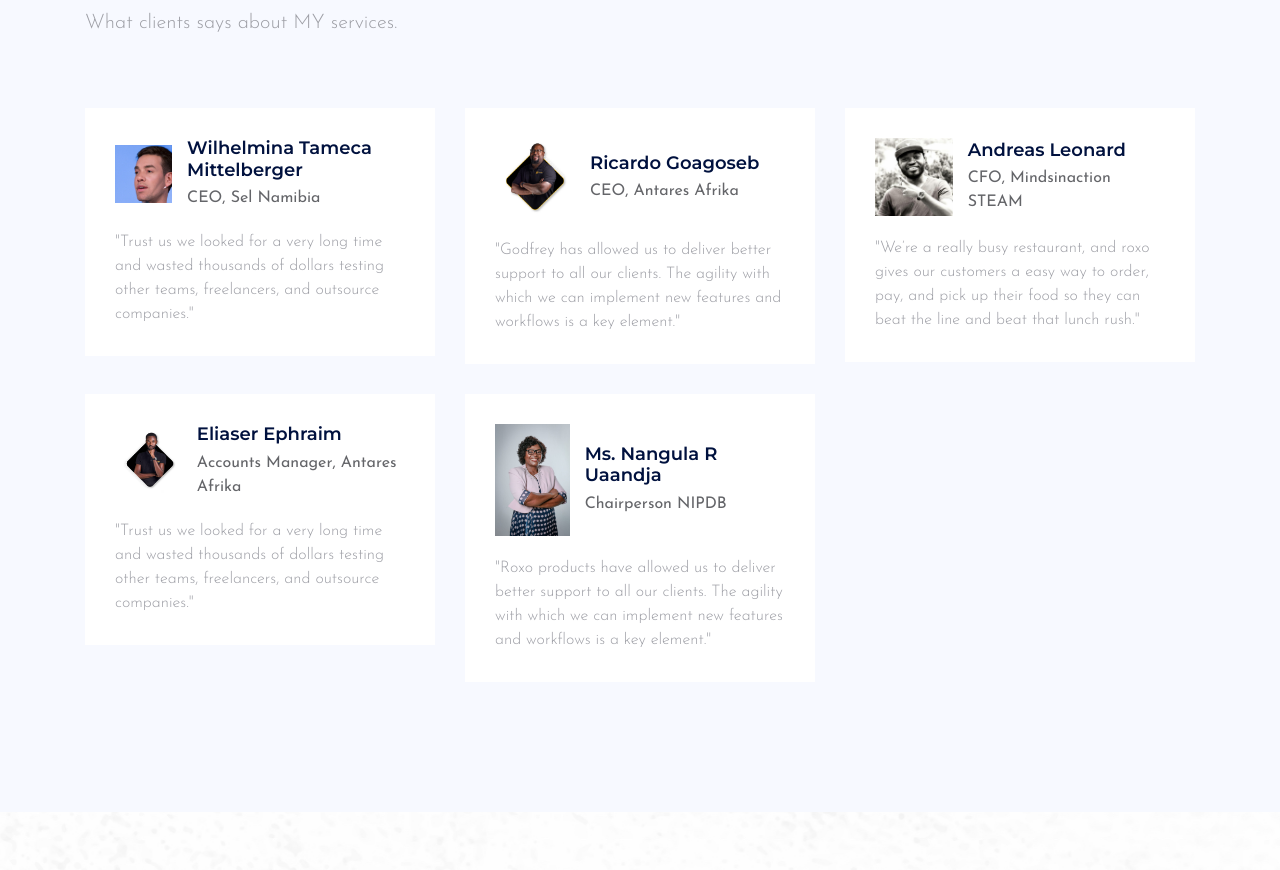
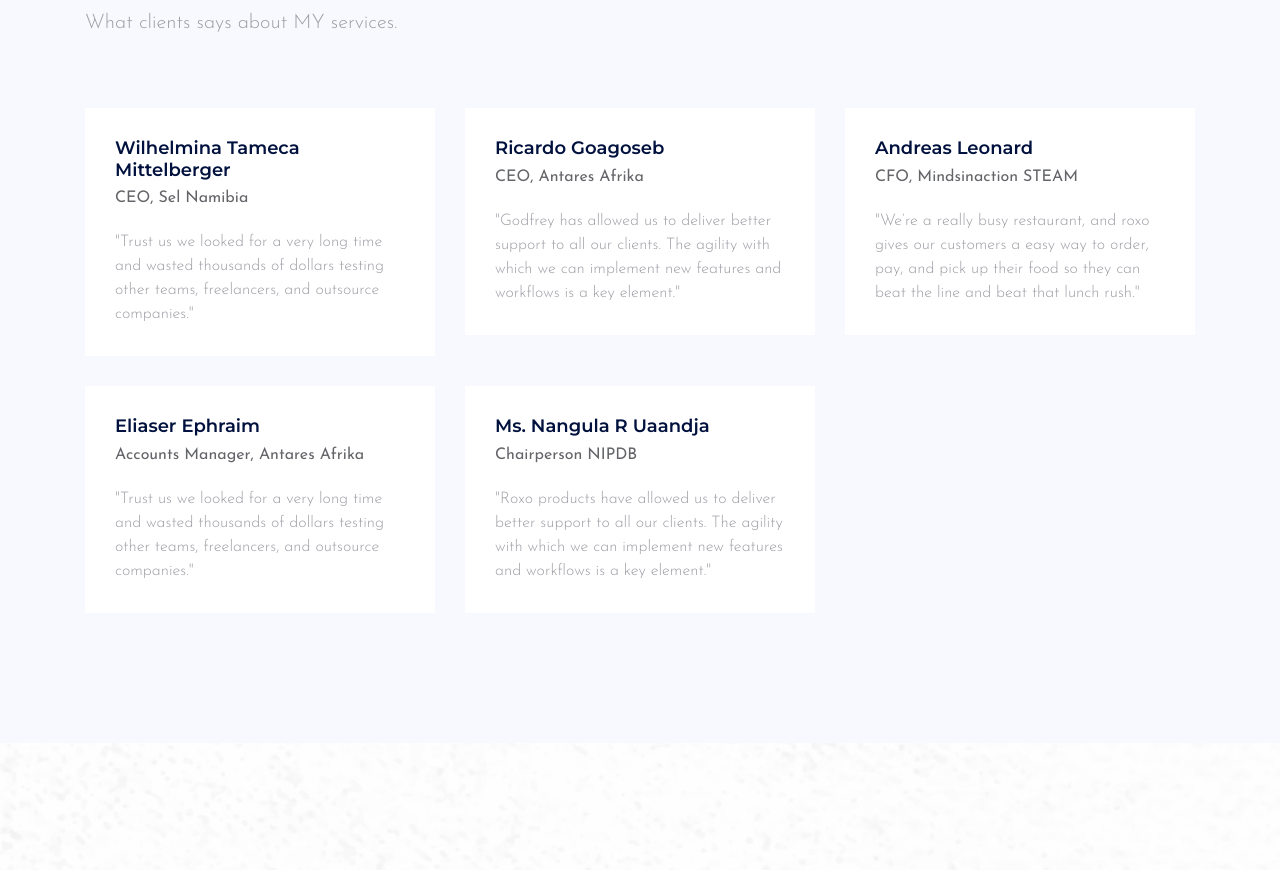
Before and after one commit to dracoignis-000/emit.com, a plain HTML site: page index.html in a window 1280 px wide. Shown: the part 3020-3890 px from the top of the page. Drawn offline with Linux system fonts and the light colour scheme.

Commit message:
removeed testimonial thumbnails

```diff
--- a/index.html
+++ b/index.html
@@ -268,9 +268,9 @@
           <div class="col-lg-4 col-md-6">
             <div class="site-testimonial-item">
               <div class="site-testimonial-item-header">
-                <div class="thumb">
+                <!-- <div class="thumb">
                   <img src="http://dracoignis-000.github.io/images/testimonial/user-thumb-one.jpg" alt="user-thumb-one">
-                </div>
+                </div> -->
                 <div class="person">
                   <h5>Wilhelmina Tameca Mittelberger</h5>
                   <p>CEO, Sel Namibia</p>
@@ -287,9 +287,9 @@
           <div class="col-lg-4 col-md-6">
             <div class="site-testimonial-item">
               <div class="site-testimonial-item-header">
-                <div class="thumb">
+                <!-- <div class="thumb">
                   <img src="/images/testimonial/user-thumb-two.jpg" alt="user-thumb-one">
-                </div>
+                </div> -->
                 <div class="person">
                   <h5>Ricardo Goagoseb</h5>
                   <p>CEO, Antares Afrika</p>
@@ -306,10 +306,10 @@
           <div class="col-lg-4 col-md-6">
             <div class="site-testimonial-item">
               <div class="site-testimonial-item-header">
-                <div class="thumb">
+                <!-- <div class="thumb">
                   <img src="/images/testimonial/user-thumb-three.jpg"
                     alt="user-thumb-one">
-                </div>
+                </div> -->
                 <div class="person">
                   <h5>Andreas Leonard</h5>
                   <p>CFO, Mindsinaction STEAM</p>
@@ -326,10 +326,10 @@
           <div class="col-lg-4 col-md-6">
             <div class="site-testimonial-item">
               <div class="site-testimonial-item-header">
-                <div class="thumb">
+                <!-- <div class="thumb">
                   <img src="/images/testimonial/user-thumb-four.jpg"
                     alt="user-thumb-one">
-                </div>
+                </div> -->
                 <div class="person">
                   <h5>Eliaser Ephraim</h5>
                   <p>Accounts Manager, Antares Afrika</p>
@@ -346,10 +346,10 @@
           <div class="col-lg-4 col-md-6">
             <div class="site-testimonial-item">
               <div class="site-testimonial-item-header">
-                <div class="thumb">
+                <!-- <div class="thumb">
                   <img src="/images/testimonial/user-thumb-five.jpg"
                     alt="user-thumb-one">
-                </div>
+                </div> -->
                 <div class="person">
                   <h5>Ms. Nangula R Uaandja
                   </h5>
```
